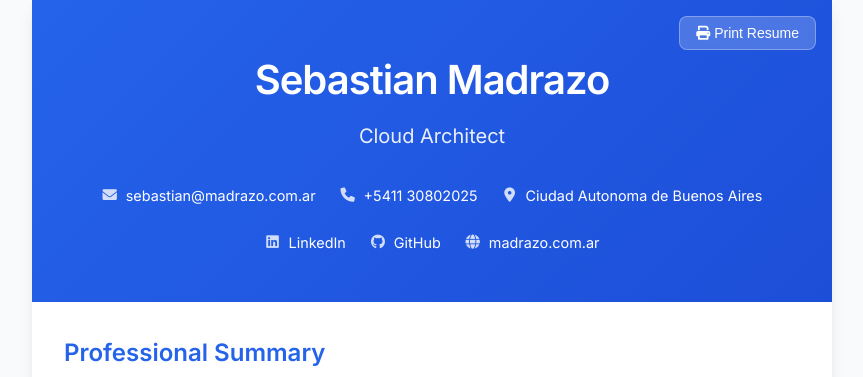
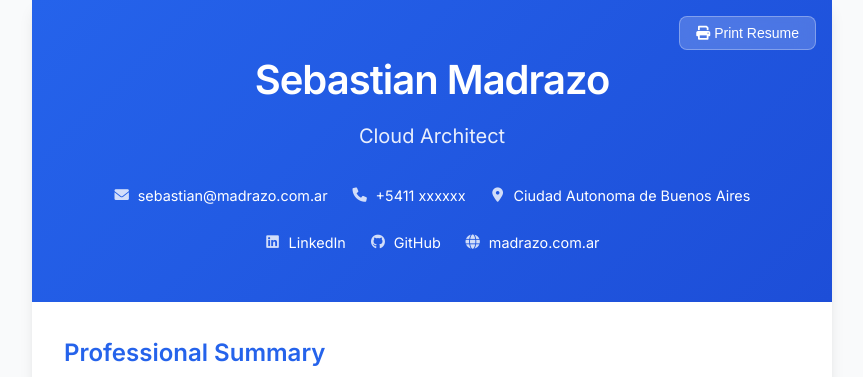
Before and after one commit to smadrazo/smadrazo.github.io, a Jekyll site: the page built from index.md, in a window 1280 px wide and 900 px high. Shown: the top 377 px of the window, without its empty margins (208-1071 px from the left). Built offline with Jekyll 4.4.1, drawn with Linux system fonts in a browser that asks for light colours.

Commit message:
26102025

```diff
--- a/_config.yml
+++ b/_config.yml
@@ -7,7 +7,7 @@ baseurl: "/resume"
 name: "Sebastian Madrazo"
 title_position: "Cloud Architect"
 email: "sebastian@madrazo.com.ar"
-phone: "+5411 30802025"
+phone: "+5411 xxxxxx"
 location: "Ciudad Autonoma de Buenos Aires"
 linkedin: "https://www.linkedin.com/in/sebastianmadrazo/"
 github: "github.com/smadrazo"
```
